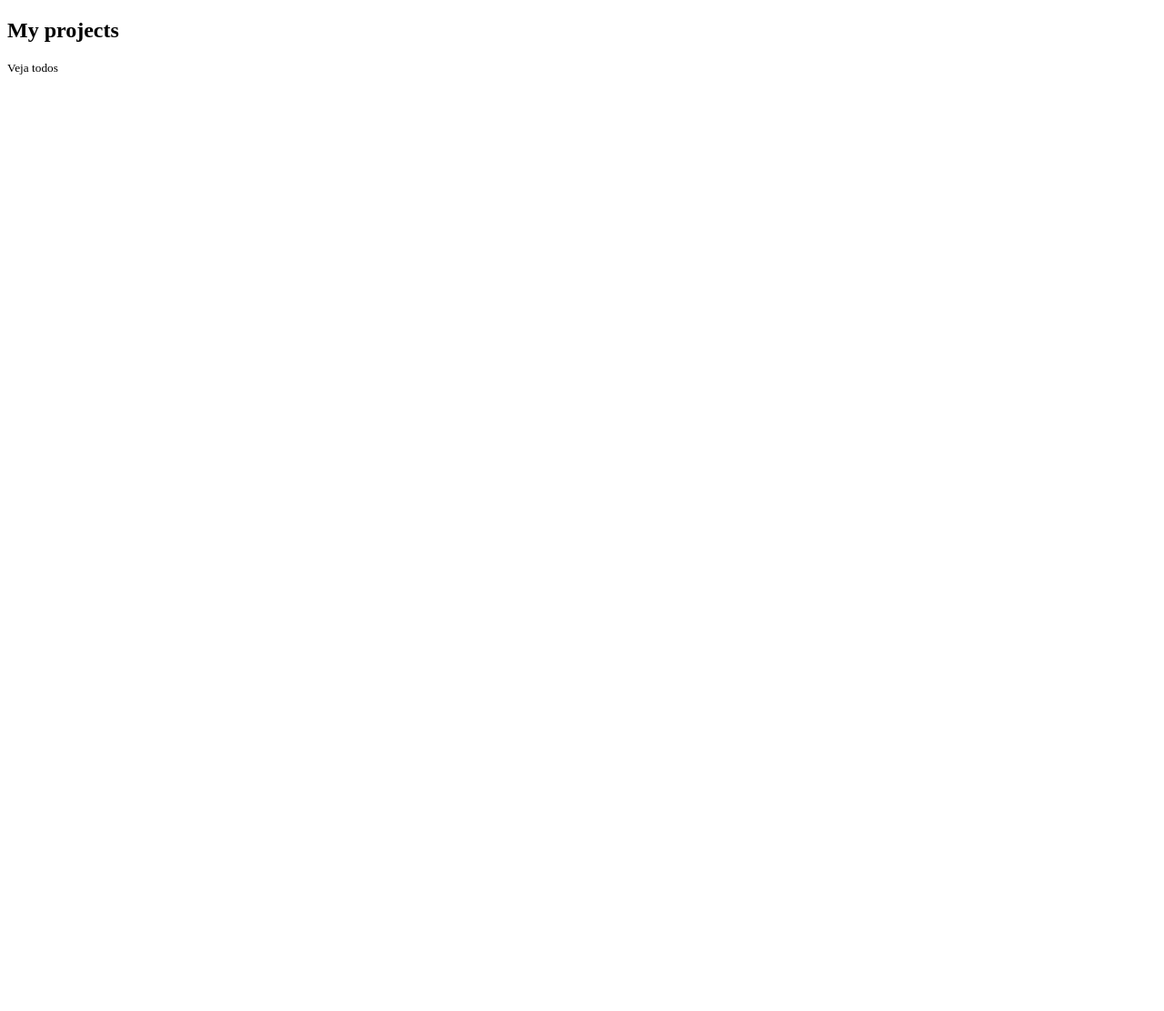
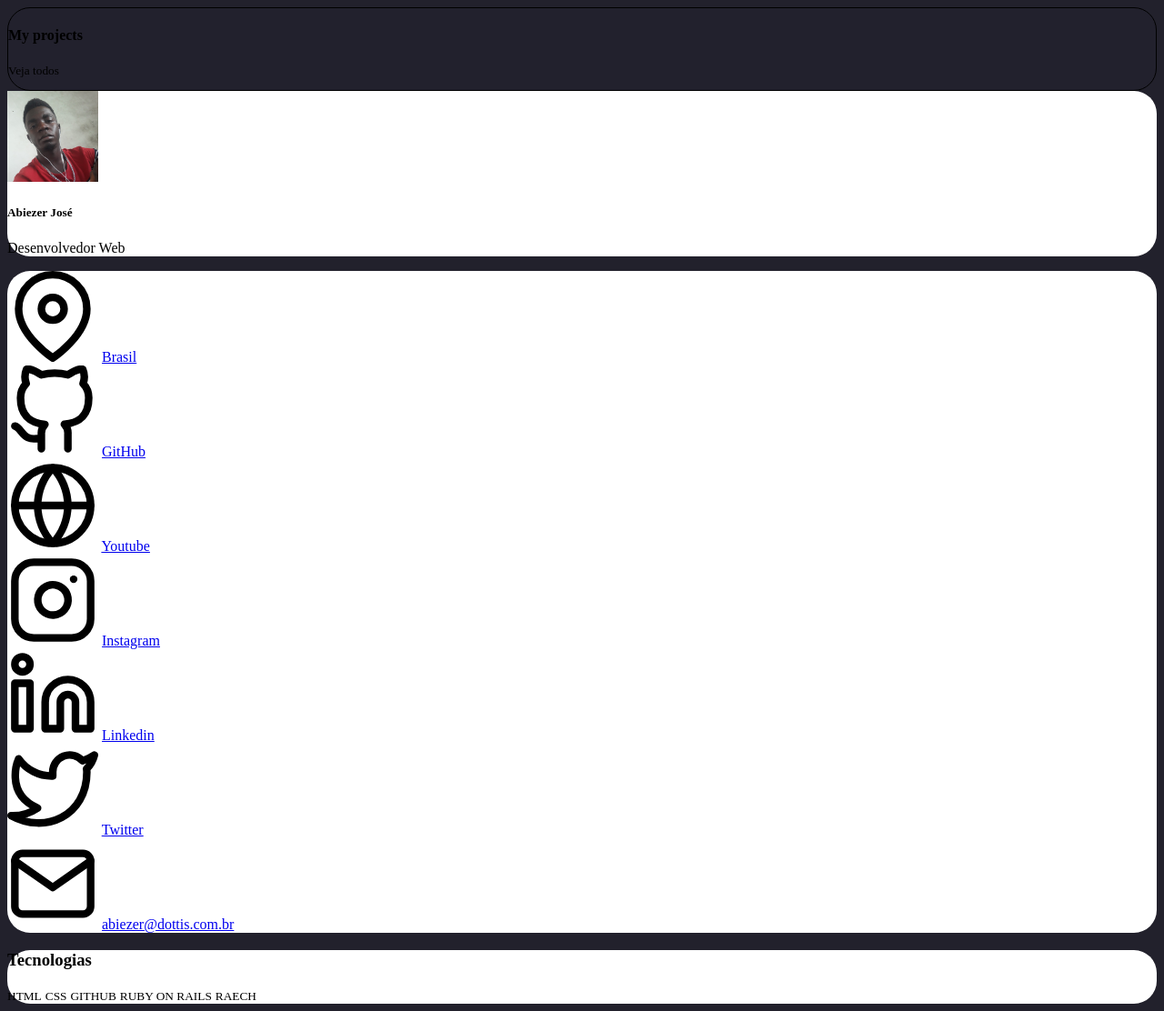
Before and after one commit to AbiezerSidonioJoseOdanacaJunior/portfolio, a plain HTML site: page index.html in a window 1280 px wide. Shown: the whole page at 91% size. Before the commit the page ends 800 px from the top, so only its background shows below. Drawn offline with Linux system fonts and the light colour scheme.

Commit message:
menu lateral

```diff
--- a/css/style.css
+++ b/css/style.css
@@ -4,3 +4,28 @@
   --bg-cards: #302F3D;
   --bg-techs: #CB92B1;
 }
+
+body {
+  background-color: #22212c;
+}
+
+.tech {
+  background-color: #22212d;
+  border: 1px solid;
+  border-radius: 25px;
+}
+
+text {
+
+}
+
+.cards {
+  background-color: #fff;
+  border: 1px solide;
+  border-radius: 25px;
+}
+
+img {
+  width: 100px;
+  height: auto;
+}
--- a/index.html
+++ b/index.html
@@ -8,21 +8,77 @@
 </head>
 
 <body>
-	<header>
+	<aside>
 		<section>
+			<aside>
 			<div class="container">
 				<div class="row">
-					<div class="col-lg-12">
+					<div class="col-lg-8 tech">
 						<h1>My projects</h1>
-						<small><p>Veja todos</p> </small>
-
+						<small class="text"><p>Veja todos</p> </small>
+						</div>
 					</div>
-
 				</div>
-
 			</div>
 		</section>
-	</header>
+	</aside>
+
+	<aside>
+		<div class="row">
+			<div class="cards col-lg-4">
+				<div>
+					<img src="assets/perfil.jpeg" alt="image cards">
+					<h5>Abiezer José</h5>
+					<p>Desenvolvedor Web</p>
+				</div>
+			</div>
+			<div class="row">
+			<div class="cards col-lg-4">
+				<div class="list">
+					<img src="assets/map-pin.svg" alt="image cards">
+					<a href="#">Brasil</a>
+				</div>
+				<div class="list">
+					<img src="assets/github.svg" alt="image cards">
+					<a href="#">GitHub</a>
+				</div>
+				<div class="list">
+					<img src="assets/globe.svg" alt="image cards">
+					<a href="#">Youtube</a>
+				</div>
+				<div class="list">
+					<img src="assets/instagram.svg" alt="image cards">
+					<a href="#">Instagram</a>
+				</div>
+				<div class="list">
+					<img src="assets/linkedin.svg" alt="image cards">
+					<a href="#">Linkedin</a>
+				</div>
+				<div class="list">
+					<img src="assets/twitter.svg" alt="image cards">
+					<a href="#">Twitter</a>
+				</div>
+				<div class="list">
+					<img src="assets/mail.svg" alt="image cards">
+					<a href="#">abiezer@dottis.com.br</a>
+				</div>
+			</div>
+			<div class="cards col-lg-4">
+				<div class="list">
+					<div class="tec">
+						<h3>Tecnologias</h3>
+					</div>
+					<div>
+						<small>HTML</small>
+						<small>CSS</small>
+						<small>GITHUB</small>
+						<small>RUBY ON RAILS</small>
+						<small>RAECH</small>
+					</div>
+				</div>
+			</div>
+		</div>
+	</aside>
 
 	<footer>
 		<section>
```
Also changed, not shown: assets/perfil.jpeg (added), 2 other files.
